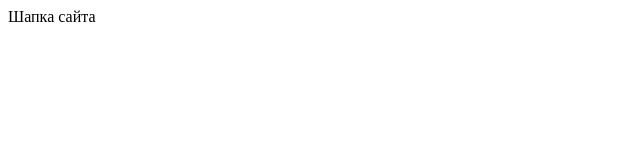
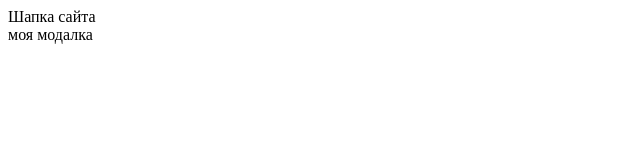
Before and after one commit to Ivanblin/lessonGitRepositories, a plain HTML site: page index.html in a window 1280 px wide. Shown: the full height of the page, 0-640 px from the left. Drawn offline with Linux system fonts and the light colour scheme.

Commit message:
сверстана модалка и прикручена динамика открытия и срытия модалки

```diff
--- a/index.html
+++ b/index.html
@@ -11,5 +11,9 @@
   <header>
     Шапка сайта
   </header>
+
+  <div class="modal">
+    моя модалка
+  </div>
 </body>
 </html>
--- /dev/null
+++ b/script.js
@@ -0,0 +1,3 @@
+/*
+  какой тод для динамического отрытия модалки
+ */
```
